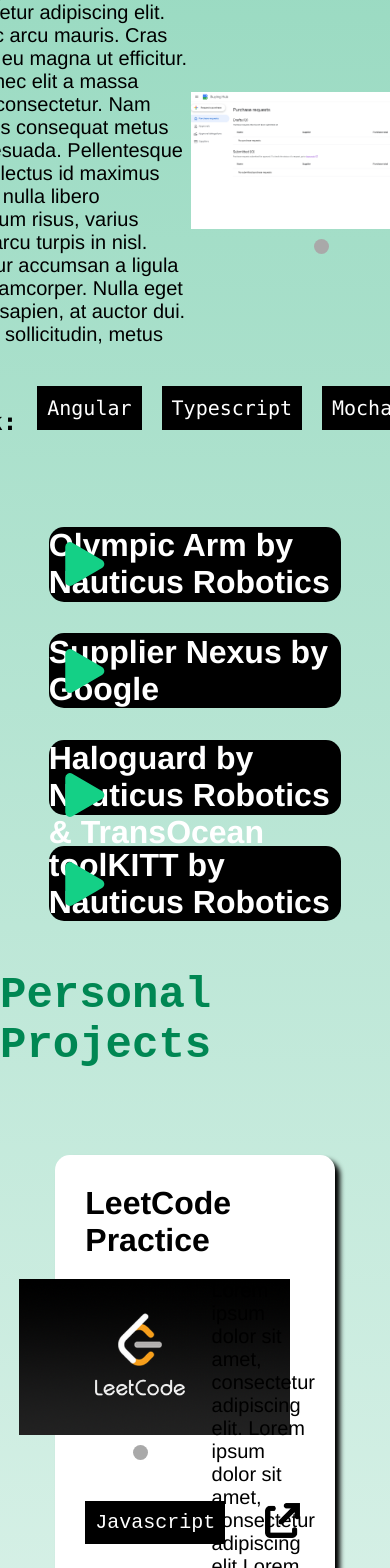
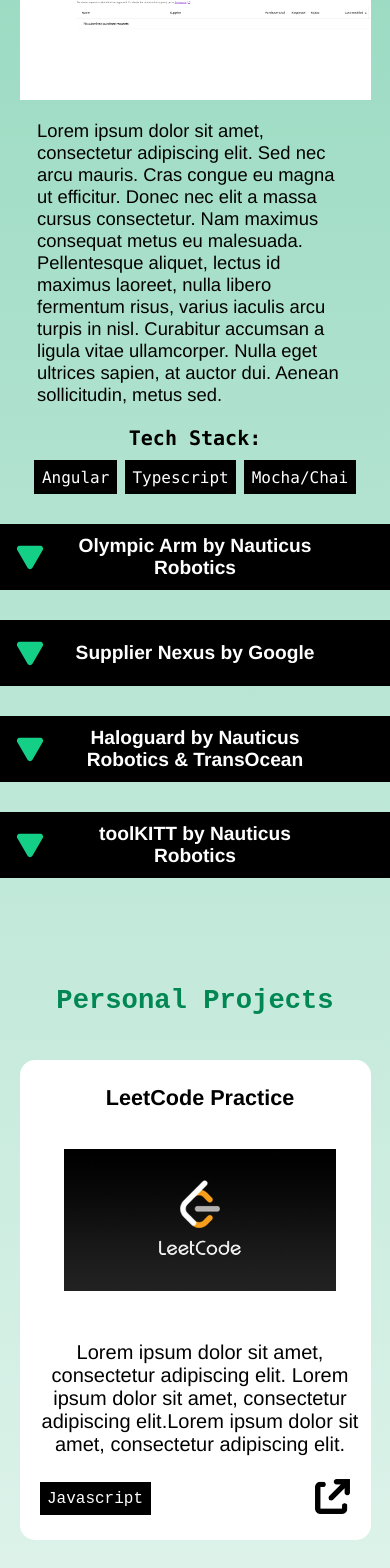
Before and after one commit to ijeriomit/portfolio-site-2.0, a Vue app: page /projects in a window 390 px wide. Shown: the part 380-1948 px from the top of the page. Built offline with nearby package versions, Linux system fonts and the light colour scheme.

Commit message:
Mobile Responsive Design. Still need standard font size.

```diff
--- a/src/components/endorsement-carousel.vue
+++ b/src/components/endorsement-carousel.vue
@@ -158,14 +158,14 @@
   .carousel__slide--active .endorsement {
     width: 85vw;
     text-align: left;
-    height: 350px;
+    height: 375px;
     padding: calc($endorsement-padding/1.25);
   }
   .endorsement {
     background-color: $primary-color;
     padding: calc($endorsement-padding/1.25);
     width: 85vw;
-    height: 350px;
+    height: 375px;
   }
 
   .profile-photo {
@@ -174,6 +174,7 @@
   }
   .endorsement-wrapper h2 {
     font-size: 1.75rem;
+    margin: 10px 0;
   }
   .name {
     font-size: 1.5rem;
@@ -190,7 +191,7 @@
     align-items: center;
   }
   .endorsements {
-    height: 350px;
+    height: 375px;
   }
 }
 </style>
--- a/src/components/media-gallery.vue
+++ b/src/components/media-gallery.vue
@@ -17,12 +17,8 @@
       >
         <source :src="previewMedia" type="video/mp4" />
       </video>
-      <div class="gallery-buttons">
-        <button
-          v-show="props.mediaArray.length != 1"
-          @click="prevMedia()"
-          class="prev"
-        >
+      <div v-show="props.mediaArray.length != 1" class="gallery-buttons">
+        <button @click="prevMedia()" class="prev">
           <img src="@/assets/clip-art-images/chevron_black.svg" />
         </button>
         <button
@@ -32,11 +28,7 @@
           :class="{ active: media == previewMedia }"
           @click="setPreview(media)"
         ></button>
-        <button
-          v-show="props.mediaArray.length != 1"
-          @click="nextMedia()"
-          class="next"
-        >
+        <button @click="nextMedia()" class="next">
           <img src="@/assets/clip-art-images/chevron_black.svg" />
         </button>
       </div>
--- a/src/components/menu-nav.vue
+++ b/src/components/menu-nav.vue
@@ -75,7 +75,7 @@
     margin-right: 5vw;
   }
   .menu-link {
-    // font-size: 1.25rem;
+    font-size: 1.25rem;
   }
   a {
     font-size: medium;
--- a/src/components/product-card.vue
+++ b/src/components/product-card.vue
@@ -178,4 +178,63 @@
     grid-column: 1 / 3;
   }
 }
+@media screen and (max-width: $phone-screen-width) {
+  .page {
+    grid-template-rows: 100px 1300px 1000px 400px 100px;
+  }
+  .product-title {
+    font-size: 1.2rem;
+    /* align-self: center; */
+    height: 50px;
+    grid-column: 1 / 3;
+    border-radius: 0;
+    background-color: $quaternary-color;
+    color: $secondary-color;
+    padding: 8px 0px;
+    span {
+      max-width: 70%;
+      justify-self: center;
+      text-align: center;
+    }
+  }
+  .tab {
+    rotate: 180deg;
+    margin-left: 15px;
+    width: 30px;
+  }
+  .product-info {
+    display: flex;
+    gap: 20px;
+    flex-flow: column nowrap;
+    max-width: 90%;
+    margin-left: 0;
+  }
+  .product-desc {
+    font-size: 1.15rem;
+    width: 90%;
+    order: 2;
+  }
+  .tech-stack {
+    flex-flow: row wrap;
+    order: 3;
+    gap: 10px 8px;
+    justify-content: center;
+    p {
+      margin: 0;
+      width: 100%;
+      font-size: 1.25rem;
+      display: flex;
+      justify-content: center;
+    }
+    .tech-block {
+      font-size: 1rem;
+      padding: 7.5px;
+      // background-color: $primary-color;
+      // color: #000;
+    }
+  }
+  .card-wrapper {
+    padding: 10px 0;
+  }
+}
 </style>
--- a/src/components/project-card.vue
+++ b/src/components/project-card.vue
@@ -111,4 +111,38 @@
   align-self: center;
   padding: 10px;
 }
+@media screen and (max-width: $phone-screen-width) {
+  .card-title {
+    font-size: 1.35rem;
+    /* align-self: center; */
+    grid-column: 1 / 3;
+  }
+  .gallery {
+    align-self: center;
+    grid-row: 2;
+    grid-column: 1 / 3;
+    width: 85%;
+    height: auto;
+  }
+  .project-desc {
+    align-self: center;
+    text-align: center;
+    grid-row: 3;
+    grid-column: 1 / 3;
+    width: unset;
+  }
+  .skills {
+    grid-row: 4;
+    grid-column: 1;
+  }
+  .skill-block {
+    font-size: 1rem;
+    padding: 7.5px;
+  }
+  .external-link {
+    align-self: center;
+    grid-row: 4;
+    grid-column: 2;
+  }
+}
 </style>
--- a/src/pages/contact-page.vue
+++ b/src/pages/contact-page.vue
@@ -280,11 +280,10 @@
 @media screen and (max-width: $phone-screen-width) {
   $phone-title-height: 150px;
   $phone-form-height: 750px;
-  $phone-page-height: $phone-title-height + $hiring-height + $phone-form-height +
-    125px;
+  $phone-page-height: 100px + 300px + 600px + 100px;
   .page {
-    grid-template-rows: $phone-title-height $hiring-height $phone-form-height;
-    height: $phone-page-height;
+    grid-template-rows: 100px 100px 300px 800px 100px;
+    height: unset;
   }
   .title-section {
     max-height: $phone-title-height;
@@ -296,14 +295,12 @@
     height: $phone-title-height;
   }
   .heading {
-    font-size: 1.5rem;
-    align-self: end;
-    margin-bottom: 10%;
+    font-size: 1.75rem;
+    align-self: center;
+    margin: 0;
     span:first-child,
     span:last-child {
       font-size: 1.25rem;
-      // display: none;
-      // color: $secondary-color;
     }
   }
   .hire-section {
@@ -312,14 +309,14 @@
   }
   .contact-section {
     height: 100%;
-    bottom: 10%;
-    grid-template-rows: 160px $phone-form-height;
+    bottom: -5%;
+    grid-template-rows: 160px 750px;
   }
   .contact-form {
     width: 100%;
-    height: $phone-form-height;
+    height: 550px;
     grid-template-columns: 90%;
-    grid-template-rows: 100px 100px 100px 275px 75px;
+    grid-template-rows: 75px 75px 75px 125px 50px;
     padding: 0px;
     column-gap: 0;
     row-gap: 2.5%;
@@ -334,14 +331,13 @@
     input,
     textarea {
       font-size: 1rem;
+      padding: 10px;
     }
   }
   .name-field {
     @extend .field;
     grid-column: 1;
     grid-row: 1;
-    // font-size: 1.5rem;
-    // height: 50%;
   }
   .email-field {
     @extend .field;
@@ -358,7 +354,6 @@
     grid-column: 1;
     grid-row: 4;
     height: 80%;
-    // align-self: cent;
   }
   .memoji {
     width: 175px;
@@ -373,5 +368,8 @@
   .memoji {
     justify-self: center;
   }
+  .footer {
+    align-self: center;
+  }
 }
 </style>
--- a/src/pages/home-page.vue
+++ b/src/pages/home-page.vue
@@ -54,7 +54,7 @@
   height: inherit;
   background-color: $primary-color;
   width: 100%;
-  opacity: 85%;
+  opacity: 100%;
   grid-column: 1;
   grid-row: 1;
 }
@@ -62,9 +62,9 @@
   grid-column: 1;
   grid-row: 1;
   align-self: center;
-  width: 100%;
+  width: 120%;
   height: inherit;
-  opacity: 12.5%;
+  opacity: 20%;
   z-index: 2;
   position: relative;
 }
@@ -200,9 +200,9 @@
     max-width: 250px;
   }
   .home-wrapper {
-    justify-self: center;
+    justify-self: baseline;
     align-self: center;
-    width: unset;
+    width: 100vw;
     margin-top: 0;
     grid-template-columns: 100vw;
     grid-template-rows: 200px 180px 400px 100px;
@@ -242,5 +242,9 @@
     align-self: start;
     justify-self: center;
   }
+  .matrix {
+    max-width: none;
+    width: 900px;
+  }
 }
 </style>
--- a/src/pages/projects-page.vue
+++ b/src/pages/projects-page.vue
@@ -234,4 +234,59 @@
     height: 350px;
   }
 }
+@media screen and (max-width: $phone-screen-width) {
+  .page {
+    grid-template-rows: 100px 1200px 1000px 400px 100px;
+    height: unset;
+  }
+  .project-section {
+    grid-template-rows: 100px 400px;
+    margin-top: 30px;
+    row-gap: 0;
+    .cards {
+      width: 90vw;
+      padding: 0px;
+      row-gap: 2.5%;
+    }
+    .project-card {
+      display: grid;
+      grid-template-rows: 10% 40% 35% 5%;
+      grid-template-columns: 80% 20%;
+      flex-flow: column nowrap;
+      gap: 10px;
+      padding: 15px 20px;
+      margin-top: 10px;
+      width: unset;
+      box-shadow: none;
+      align-items: center;
+      height: 450px;
+    }
+  }
+  .next {
+    justify-self: center;
+    margin: 0;
+  }
+  .heading {
+    margin: 0;
+    font-size: 1.7rem;
+  }
+  .product-team-section {
+    padding: 0;
+    width: auto;
+    grid-template-rows: 100px 1000px;
+    .heading {
+      font-size: 1.7rem;
+    }
+    .product-card {
+      margin: 0px;
+    }
+    .cards {
+      width: 100vw;
+      padding: 0;
+    }
+  }
+  .footer {
+    gap: 40px;
+  }
+}
 </style>
```
Also changed, not shown: src/pages/about-page.vue (+81 -63 lines), 1 other file (tests, documents, lock files or other folders).
